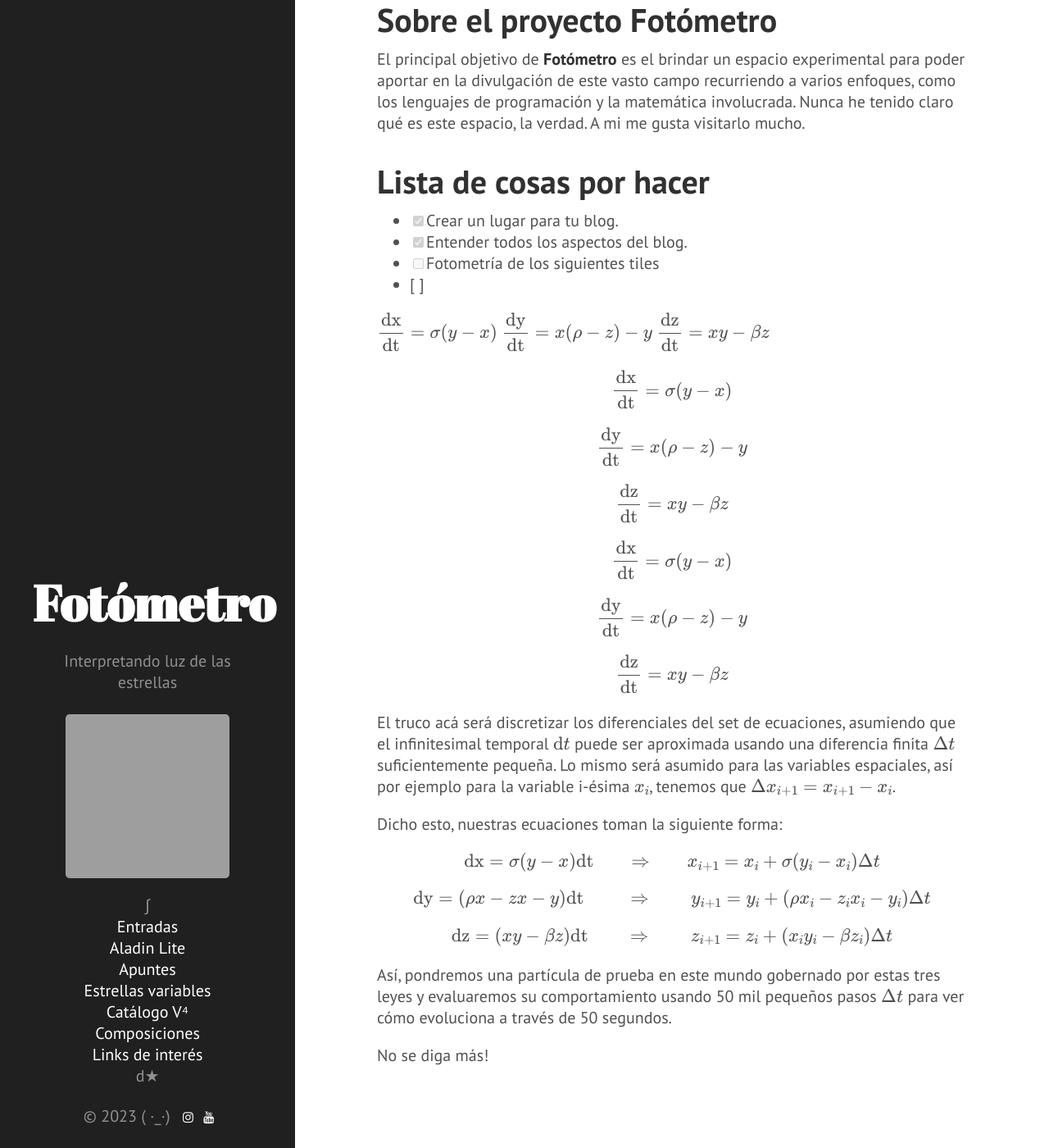
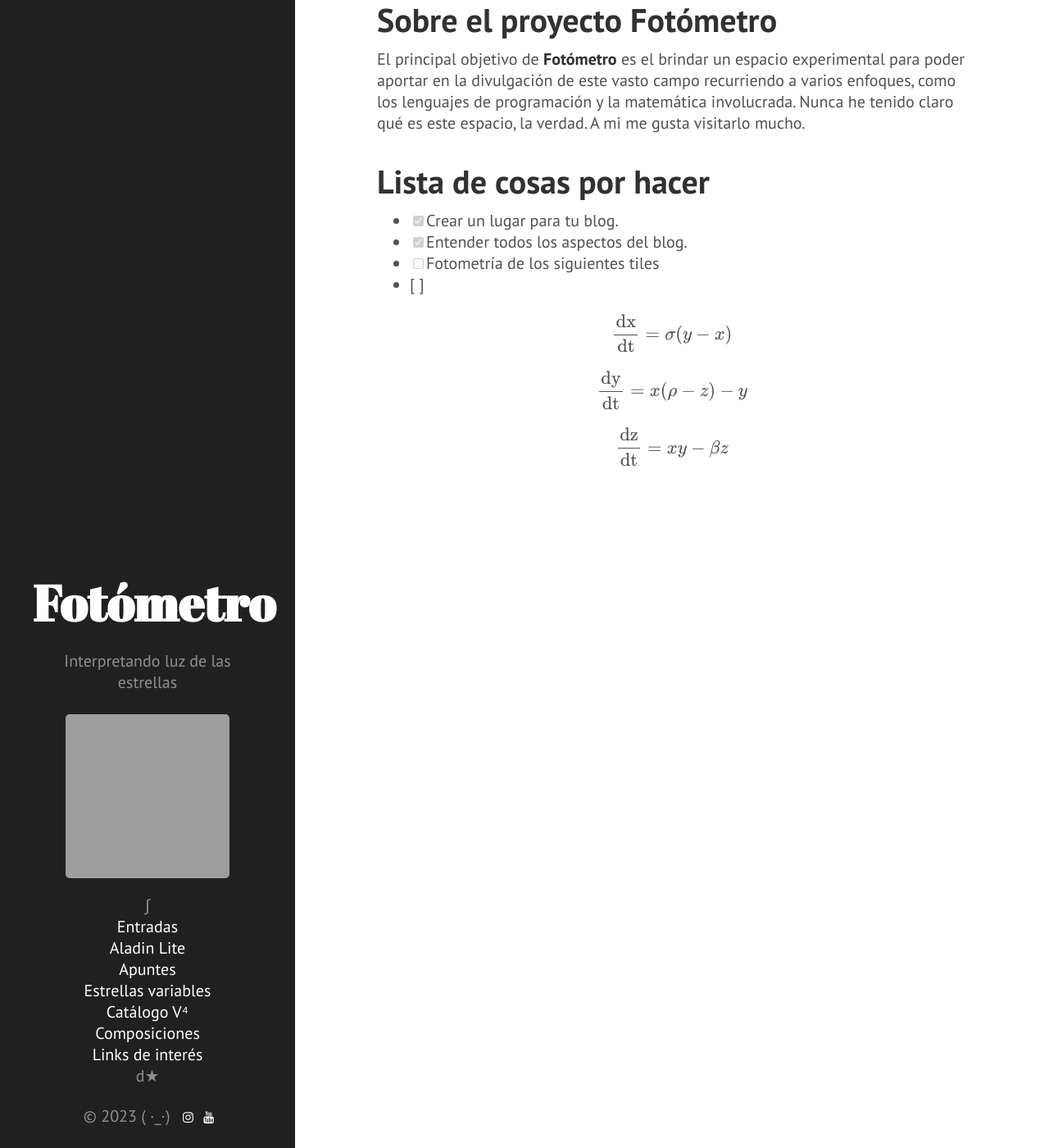
Before and after one commit to nicomedinap/nicomedinap.github.io, a Jekyll site: the page built from Fotometro.md, in a window 1280 px wide and 1400 px high, scrolled down 140 px. Shown: the whole window at 82% size. Built offline with Jekyll 4.4.1, drawn with Linux system fonts in a browser that asks for light colours; formulas are drawn with MathJax 3; a script that is not in the unit is left out; grey boxes are pictures that could not be loaded.

Commit message:
Update Fotometro.md

```diff
--- a/Fotometro.md
+++ b/Fotometro.md
@@ -18,33 +18,6 @@ El principal objetivo de **Fotómetro** es el brindar un espacio experimental pa
 - [ ] Fotometría de los siguientes tiles
 - [ ]
 
-
-$$\displaystyle \frac{\rm dx}{\rm dt} = \sigma(y - x)$$
-$$\displaystyle \frac{\rm dy}{\rm dt} = x(\rho - z) - y$$
-$$\displaystyle \frac{\rm dz}{\rm dt} = xy - \beta z$$
-
-
 <p>$$\displaystyle \frac{\rm dx}{\rm dt} = \sigma(y - x)$$</p>
 <p>$$\displaystyle \frac{\rm dy}{\rm dt} = x(\rho - z) - y$$</p>
 <p>$$\displaystyle \frac{\rm dz}{\rm dt} = xy - \beta z$$</p>
-
-
-<div class="cell border-box-sizing text_cell rendered"><div class="prompt input_prompt">
-</div>
-<div class="inner_cell">
-<div class="text_cell_render border-box-sizing rendered_html">
-
-<p>$$\displaystyle \frac{\rm dx}{\rm dt} = \sigma(y - x)$$</p>
-<p>$$\displaystyle \frac{\rm dy}{\rm dt} = x(\rho - z) - y$$</p>
-<p>$$\displaystyle \frac{\rm dz}{\rm dt} = xy - \beta z$$</p>
-<p>El truco acá será discretizar los diferenciales del set de ecuaciones, asumiendo que el infinitesimal temporal ${\rm d}t$ puede ser aproximada usando una diferencia finita $\Delta t$ suficientemente pequeña. Lo mismo será asumido para las variables espaciales, así por ejemplo para la variable i-ésima $x_{i}$, tenemos que $\Delta x_{i+1} = x_{i+1} - x_{i}$.</p>
-<p>Dicho esto, nuestras ecuaciones toman la siguiente forma:</p>
-<p>$${\rm dx} = \sigma(y - x){\rm dt}\ \ \ \ \ \ \ \Rightarrow\ \ \ \ \ \ \  x_{i+1}=x_{i}+\sigma (y_{i}-x_{i}) \Delta t$$</p>
-<p>$${\rm dy} = (\rho x - z x - y){\rm dt}\ \ \ \ \ \ \ \ \ \Rightarrow\ \ \ \ \ \ \ \  y_{i+1}=y_{i}+(\rho x_{i} - z_{i} x_{i} - y_{i}) \Delta t$$</p>
-<p>$${\rm dz} = (xy - \beta z){\rm dt}\ \ \ \ \ \ \ \  \Rightarrow\ \ \ \ \ \ \ \  z_{i+1}=z_{i}+(x_{i}y_{i}-\beta z_{i})\Delta t$$</p>
-<p>Así, pondremos una partícula de prueba en este mundo gobernado por estas tres leyes y evaluaremos su comportamiento usando 50 mil pequeños pasos $\Delta t$ para ver cómo evoluciona a través de 50 segundos.</p>
-<p>No se diga más!</p>
-
-</div>
-</div>
-</div>
```
